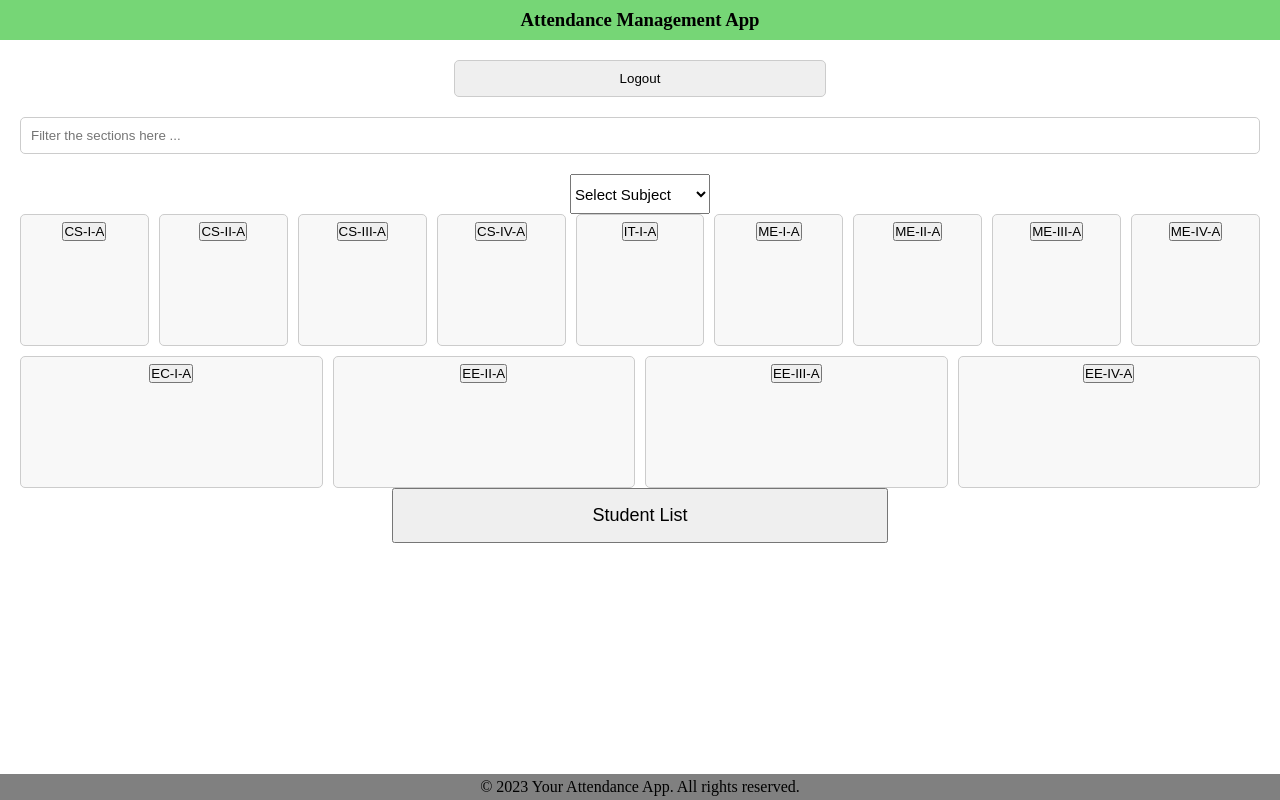
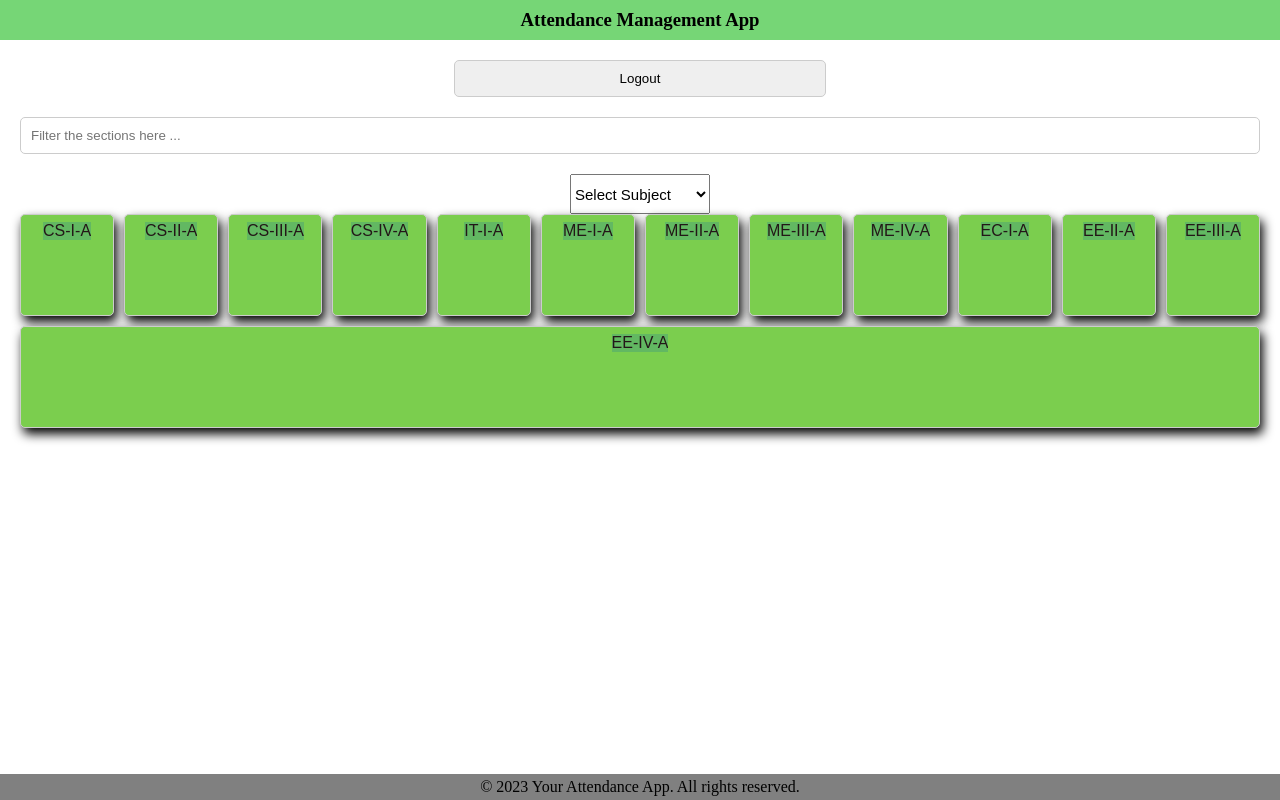
Before and after one commit to Manavmodi4703/Attenddence, a React (Create React App) app: page /faculty-login in a window 1280 px wide. Built offline with nearby package versions, Linux system fonts and the light colour scheme; sample sign-in values are in the browser's storage.

Commit message:
faculty-login

```diff
--- a/src/component/attendanceSheet/index.jsx
+++ b/src/component/attendanceSheet/index.jsx
@@ -4,6 +4,8 @@ import Wrapper from './style'
 
 
 const AttendanceSheet = () => {
+
+  const [markedPresentCount, setMarkedPresentCount] = useState(0);
 
     let sectionId = new URLSearchParams(window.location.search).get('sectionId')
    let subjectId = new URLSearchParams(window.location.search).get('subjectId')
@@ -51,7 +53,10 @@ const AttendanceSheet = () => {
     services.user.markAttendance({sectionId,subjectId,attendance})
     .then((res) =>{
       console.log("Attendance successful",res.data);
-      alert("Attendance Marked Successfully")
+
+      const presentCount = attendance.filter(status => status).length;
+      setMarkedPresentCount(presentCount);
+      alert(`Attendance Marked Successfully. ${presentCount} students marked present out of ${students.length}`);
     }).catch(err =>{
       console.log("error in marking ",err)
     })
--- a/src/component/faculty-login/index.jsx
+++ b/src/component/faculty-login/index.jsx
@@ -1,103 +1,97 @@
-
-
 import React, { useState, useEffect } from 'react';
 import Wrapper from './style';
 import { services } from '../../services';
-import {  useNavigate } from 'react-router';
-
+import { useNavigate } from 'react-router';
 
 const FacultyLogin = () => {
-
   const [sections, setSections] = useState([]);
-
   const [selectedSection, setSelectedSection] = useState('');
   const [selectedSubject, setSelectedSubject] = useState('');
   const [filteredSections, setFilteredSections] = useState(sections);
-  const navigate = useNavigate()
+  const navigate = useNavigate();
 
   useEffect(() => {
-    if (!localStorage.getItem("USER")) window.location = "/";
+    if (!localStorage.getItem('USER')) window.location = '/';
   }, []);
 
+  useEffect(() => {
+    services.getSections().then((res) => {
 
-
-  useEffect(() => {
-
-    services.getSections()
-    .then(res => {
-      setSections(res.data)
-      setFilteredSections(res.data)
-
-    })
-  },[]);
-
+      setSections(res.data);
+      setFilteredSections(res.data);
+    });
+  }, []);
 
   const filter = (e) => {
-    setFilteredSections([...sections].filter(section => section.name.toLowerCase().startsWith(e.target.value.toLowerCase())))
+    setFilteredSections(
+      sections.filter((section) =>
+        section.name.toLowerCase().startsWith(e.target.value.toLowerCase())
+      )
+    );
+  };
+
+  const showStudentList = (sectionId) => {
+    if (selectedSubject && sectionId) {
+      setSelectedSection(sectionId);
+      navigate(`/attendanceSheet?sectionId=${sectionId}&subjectId=${selectedSubject}`);
+    } else {
+      alert("Please select both Subject and Section before proceeding.");
     }
+  };
 
-  const gotoSheet = () => {
-    if(selectedSection && selectedSubject){
-    navigate(`/attendanceSheet?sectionId=${selectedSection}&subjectId=${selectedSubject}` )
-    }
-    else{
-      alert("Section or subject not Selected");}
-  }
-
-
-    const handleLogout = ()=> {
+  const handleLogout = () => {
     localStorage.clear();
-        window.location = '/'
-    }
-
+    window.location = '/';
+  };
 
   return (
     <Wrapper>
-
-
       <section>
         <div className="inner">
-
-        <a href="#logout" id='btn' onClick=  {handleLogout}>
+          <a href="#logout" onClick={handleLogout}>
             <input className="logoutbtn" type="button" value="Logout" />
           </a>
-
           <input
             type="search"
-        placeholder='Filter the sections here ...'
+            placeholder="Filter the sections here ..."
             onChange={filter}
-      /></div>
+          />
+        </div>
 
-
-
-
-            <select className='select' value={selectedSubject} onChange={e => setSelectedSubject(e.target.value)}>
-              <option value="">Select Subject</option>
+        <select
+          className="select"
+          required
+          value={selectedSubject}
+          onChange={(e) => setSelectedSubject(e.target.value)}
+        >
+          <option value="" disabled>
+            Select Subject
+          </option>
           <option value="Dccn">Dccn</option>
           <option value="M&I">M&I</option>
           <option value="oops">OOPS</option>
           <option value="java">Java</option>
+        </select>
 
-            </select>
         <div className="sections">
-            {filteredSections.map(section => (
-              <div key={section.id} className="section">
-                <input type="button" value={section.name} onClick={() => setSelectedSection(section.id)} />
+          {filteredSections.map((section) => (
+            <div
+              key={section.id}
+              className={`section ${selectedSection === section.id ? 'selected' : ''}`}
+            >
+              <input
+              className='section-btn'
+                id={`section-btn-${section.id}`}
+                type="button"
+                value={section.name}
+                onClick={() => showStudentList(section.id)}
+              />
             </div>
           ))}
-
         </div>
-          <input className='listbtn' type="button" value="Student List" onClick={gotoSheet} />
-
-
       </section>
-
-
-
-
     </Wrapper>
   );
 };
 
-
 export default FacultyLogin;
--- a/src/component/faculty-login/style.js
+++ b/src/component/faculty-login/style.js
@@ -1,7 +1,6 @@
 import { styled } from "styled-components";
 
 const Wrapper = styled.section`
-
   text-align: center;
   padding: 20px;
 
@@ -13,8 +12,6 @@ input[type="search"] {
     margin-bottom: 20px;
   }
 
-
-
   .sections {
     display: flex;
     flex-wrap: wrap;
@@ -23,21 +20,29 @@ input[type="search"] {
   }
 
   .section {
-  min-width: 124px;
-  min-height: 130px;
+    min-width: 90px;
+    min-height: 100px;
     text-align: center;
     line-height: 30px;
     flex: 1;
     border: 1px solid #ccc;
     border-radius: 5px;
     font-size: 1.2rem;
-  background-color: #f8f8f8;
-  cursor: pointer;
+    background-color: #7bce4e;
+
     transition: background-color 0.3s, color 0.3s;
+    box-shadow: 3px 6px 11px 0;
+
+
+  }
+
+  .section.selected {
+    background-color: blue;
+    color: white;
   }
 
   .section:hover {
-  background-color: #007bff;
+
     color: white;
   }
 
@@ -48,16 +53,23 @@ input[type="search"] {
     border-radius: 5px;
     margin-bottom: 20px;
   }
-.listbtn{
-  padding:10px;
+
+  .listbtn {
+    padding: 10px;
     width: 40%;
-  font-size:large;
-  height:55px;
+    font-size: large;
+    height: 55px;
   }
-.select{
-  width:140px;
-  height:40px;
-  font-size:15px;
+
+  .listbtn:hover {
+    color: white;
+    background-color: blue;
+  }
+
+  .select {
+    width: 140px;
+    height: 40px;
+    font-size: 15px;
   }
 
   .logoutbtn:hover {
@@ -65,9 +77,30 @@ input[type="search"] {
   }
 
 
+  .student-list {
+    background-color: #f8f8f8;
+    padding: 10px;
+    border: 1px solid #ccc;
+    border-radius: 5px;
+    margin-top: 20px;
+    font-size: 1.2rem;
+    display: ${props => props.visible ? 'block' : 'none'};
+  }
+  .section-btn{
+    color: #231717;
+    font-size: medium;
+    justify-content: center;
+    background-color: #62b862;
+    border: none;
+    cursor: pointer;
 
+  }
+  .section-btn:hover{
+    color:white;
+    background-color:black;
+    border-radius:5px;
+    transform: scale(1.4);
+  }
+`;
 
-
-`
-
-export default Wrapper
+export default Wrapper;
--- a/src/component/header/index.jsx
+++ b/src/component/header/index.jsx
@@ -9,7 +9,7 @@ const Header = () => {
     <Wrapper>
     <header>
 
-      <h3>Attendance Management App</h3>
+      <h3 title = "Some Description">Attendance Management App</h3>
     </header>
     </Wrapper>
 
--- a/src/component/header/style.js
+++ b/src/component/header/style.js
@@ -4,7 +4,7 @@ export const Wrapper = styled.div`
 text-align: center;
 padding: 9px 0px;
 background-color: #76d676;
-font-family: cursive;
+font-family: auto;
 font-size: revert;
 
 `
--- a/src/component/student-dashboard/index.jsx
+++ b/src/component/student-dashboard/index.jsx
@@ -136,6 +136,7 @@ const StudentDashboard = () => {
   const [section,setSection]=useState([]);
   const[year,setYear] =useState()
   const [contact,setContact] = useState()
+  const [sectionOptions,setSectionOptions] = useState([])
 
   const[branch,setBranch] = useState()
 
@@ -150,7 +151,7 @@ const StudentDashboard = () => {
   };
 
   const fetchAttendance = subject => {
-    // Call API to fetch attendance for the selected subject
+
     services.user.readAttendance(subject).then(res => {
       setAttendanceData(res.data);
       setSelectedSubject(subject);
@@ -159,7 +160,7 @@ const StudentDashboard = () => {
 
   const handleSubmit = (e) =>{
     e.target.value = "loading"
-    e.target.succeed = "true"
+    e.target.succeed = true
     services.user.update({
         contact,
         year,
@@ -171,18 +172,34 @@ const StudentDashboard = () => {
         alert("Update successfully");
       }).catch((err )=>{
         console.log(err)
-        alert("Error in updating")
+        alert("Error in updating! Select all fields ",err)
       }).finally(()=>{
         e.target.value = "Success";
-        e.target.succeed = "false";
+        e.target.succeed = false;
         setContact("");
-        setBranch(" ");
-        setYear(" ");
-        setSection(" ");
+        setBranch("");
+        setYear("");
+        setSection("");
 
       });
 
   }
+  const handleYearChange = (selectedYear) => {
+    setYear(selectedYear);
+
+    // Update section options based on selected year
+    if (selectedYear === 'I') {
+      setSectionOptions(['CS-I-A', 'IT-I-A', 'ME-I-A', 'EC-I-A']);
+    } else if (selectedYear === 'II') {
+      setSectionOptions(['CS-II-A', 'ME-II-A', 'EC-II-A']);
+    } else if (selectedYear === 'III') {
+      setSectionOptions(['CS-III-A', 'ME-III-A', 'EE-III-A']);
+    } else if (selectedYear === 'IV') {
+      setSectionOptions(['CS-IV-A', 'ME-IV-A', 'EE-IV-A']);
+    } else {
+      setSectionOptions([]);
+    }
+  };
 
   return (
     <Wrapper>
@@ -205,36 +222,27 @@ const StudentDashboard = () => {
      />
 
 
-    <label htmlFor="year">Enter your Year </label>
-     <input
-     type="text"
-     value={year}
-     required
-     placeholder='1st/2nd/3rd/4th'
-     onChange={(e)=>setYear(e.target.value)}
-     pattern='[1-4]{1}[a-z]{2}'
+    <label htmlFor="year">Select Year </label>
+  <select className='select' name="" id="" onChange={(e)=>handleYearChange(e.target.value)}>
 
-     />
+  <option value="" disabled selected required>Year...</option>
+  <option value="I">I</option>
+  <option value="II">II</option>
+  <option value="III">III</option>
+  <option value="IV">IV</option>
 
-   <label htmlFor="">Select Section</label>
-    <select className='select' name="" id="" onChange={(e)=>setSection(e.target.value)}>
+  </select>
 
-        <option disabled selected value="">..Select Section...</option>
-        <option value="CS-I-A">CS-I-A</option>
-        <option value="CS-II-A">CS-II-A</option>
-        <option value="CS-III-A">CS-III-A</option>
-        <option value="CS-IV-A">CS-IV-A</option>
-        <option value="IT-I-A">IT-I-A</option>
-        <option value="ME-I-A">ME-I-A</option>
-        <option value="ME-II-A">ME-II-A</option>
-        <option value="ME-III-A">ME-III-A</option>
-        <option value="ME-IV-A">ME-IV-A</option>
-        <option value="EC-I-A">EC-I-A</option>
-        <option value="EC-II-A">EC-II-A</option>
-        <option value="EC-III-A">EC-III-A</option>
-        <option value="EC-IV-A">EC-IV-A</option>
 
-    </select>
+  <label htmlFor="">Select Section</label>
+<select  className='select' name="" id="" onChange={(e) => setSection(e.target.value)}>
+  <option disabled selected required value="">..Select Section...</option>
+  {sectionOptions.map((sectionOption, index) => (
+    <option key={index} value={sectionOption}>
+      {sectionOption}
+    </option>
+  ))}
+</select>
 
     <label htmlFor="branch ">Enter your Branch</label>
       <input type="text"
--- a/src/component/student/style.js
+++ b/src/component/student/style.js
@@ -62,6 +62,7 @@ export const Wrapper = styled.div`
     padding: 8px;
     border: 1px solid #ccc;
     border-radius: 4px;
+    background-color: #007bff;
   }
 
   .registration-form button[type="submit"]:hover {
```
Also changed, not shown: src/component/home/index.jsx (+6 -6 lines), public/cs-bg.png (added). Lines whose indentation alone changed are shown as unchanged.
